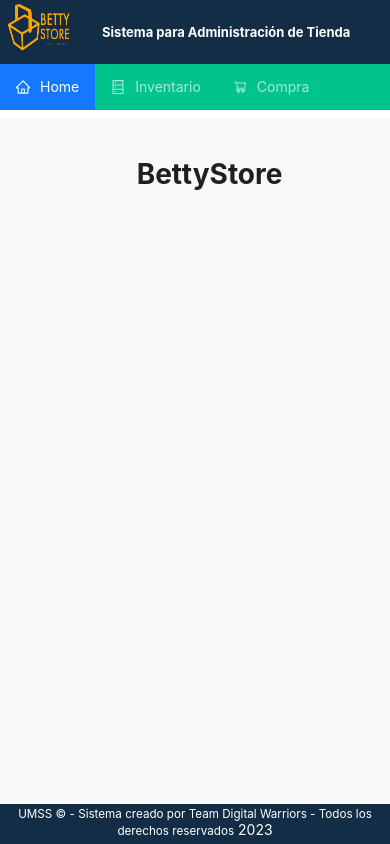
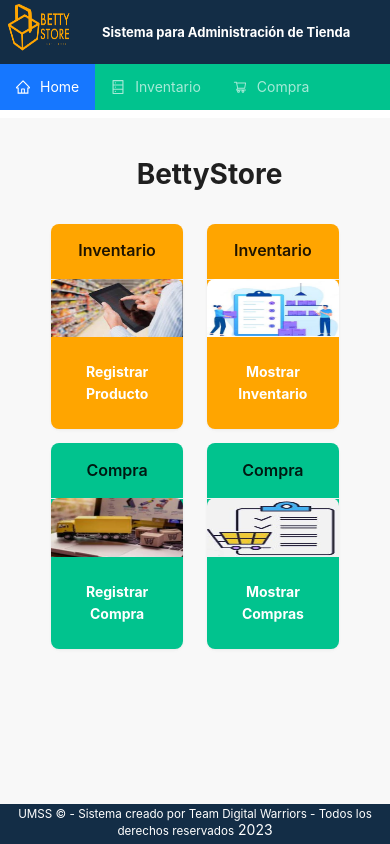
Before and after one commit to leonardoGit99/BettyStore, a React (Create React App) app in the folder bettystore/: page / in a window 390 px wide. Built offline with nearby package versions, Linux system fonts and the light colour scheme.

Commit message:
Añadiendo cards (más sus estilos y colores), responsividad y funcionalidad de enrutamiento al Home Page

```diff
--- a/bettystore/src/views/Home.jsx
+++ b/bettystore/src/views/Home.jsx
@@ -1,4 +1,4 @@
-import { Link } from "react-router-dom"
+//import { Link } from "react-router-dom"
 import { Row, Col, Card, Popover } from 'antd'
 //import SignIn from '../components/SignIn'
 import Footer from "../components/Footer/Footer";
@@ -38,6 +38,80 @@ export default function Home() {
             </Col>*/}
             </Row>
 
+            <Row gutter={24}>
+                <Col span={2}></Col>
+                <Col lg={5} span={10}>
+                    <p></p>
+                    <Card
+                        className='cardStyleInventario'
+                        title="Inventario"
+                        bordered={false}
+                        //Este on click intentando que a todo el card se le pueda dar click
+                        onClick={() => redireccionarRegistrarProducto()}
+                        hoverable
+                        //onClick={(<Link to="/registrarProducto">Registrar Producto</Link>)}
+                        cover={<img className="img" alt='ImgRegProd' src='./assets/Inventario-1.jpg'></img>}
+                    >
+                        <Popover title="En esta sección podrá registrar un producto." trigger="hover">
+                            Registrar Producto
+                            {/*<Button className="botonCard" href="/registrarProducto" block="true" type="primary">Registrar Producto</Button>*/}
+                            {/*<Link className="botonCard" to="/registrarProducto">Registrar Producto</Link>*/}
+                        </Popover>
+                    </Card>
+                </Col>
+                <Col lg={5} span={10}>
+                    <p></p>
+                    <Card
+                        className='cardStyleInventario'
+                        title="Inventario"
+                        bordered={false}
+                        hoverable
+                        onClick={() => redireccionarMostrarInventario()}
+                        cover={<img className="img" alt='ImgRegProd' src='./assets/Inventario-2.jpg'></img>}
+                    //onClick={ window.location.href = '/registrarProducto'}
+                    >
+                        <Popover title="En esta sección le mostrará el inventario." trigger="hover">
+                            Mostrar Inventario
+                            {/*<Link className="botonCar" to="/registrarProducto">Mostrar Inventario</Link>*/}
+                        </Popover>
+                    </Card>
+                </Col>
+
+                <Col lg={0} span={2}></Col>
+                <Col lg={0} span={2}></Col>
+
+                <Col lg={5} span={10}>
+                    <p></p>
+                    <Card className='cardStyleCompra'
+                        title="Compra"
+                        bordered={false}
+                        hoverable
+                        onClick={() => redireccionarRegistrarCompra()}
+                        cover={<img className="img" alt='ImgRegProd' src='./assets/Compras-1.jpg'></img>}
+                    >
+                        <Popover title="En esta sección podrá registrar una compra." trigger="hover">
+                            Registrar Compra
+                            {/*<Link className="botonCar" to="/registrarProducto">Registrar Compra</Link>*/}
+                        </Popover>
+                    </Card>
+                </Col>
+                <Col lg={5} span={10}>
+                    <p></p>
+                    <Card className='cardStyleCompra'
+                        title="Compra"
+                        bordered={false}
+                        hoverable
+                        onClick={() => redireccionarMostrarCompra()}
+                        cover={<img className="img" alt='ImgRegProd' src='./assets/Compras-2.jpg'></img>}
+                    >
+                        <Popover title="En esta sección le mostrará las compras." trigger="hover">
+                            Mostrar Compras
+                            {/*<Link className="botonCar" to="/registrarProducto">Mostrar Compra</Link>*/}
+                        </Popover>
+                    </Card>
+                </Col>
+                <Col span={2}></Col>
+            </Row>
             {/*<Row>
                 <Col span={24}><p></p></Col>
             </Row>*/}
```
